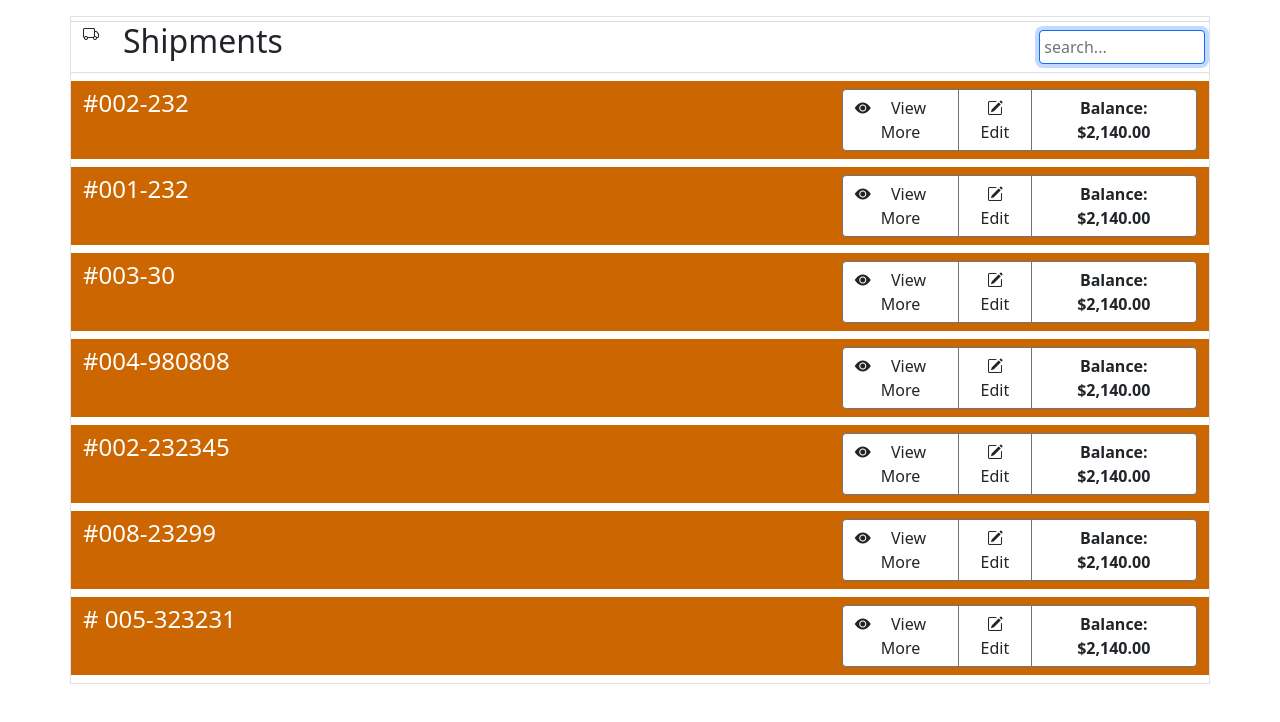
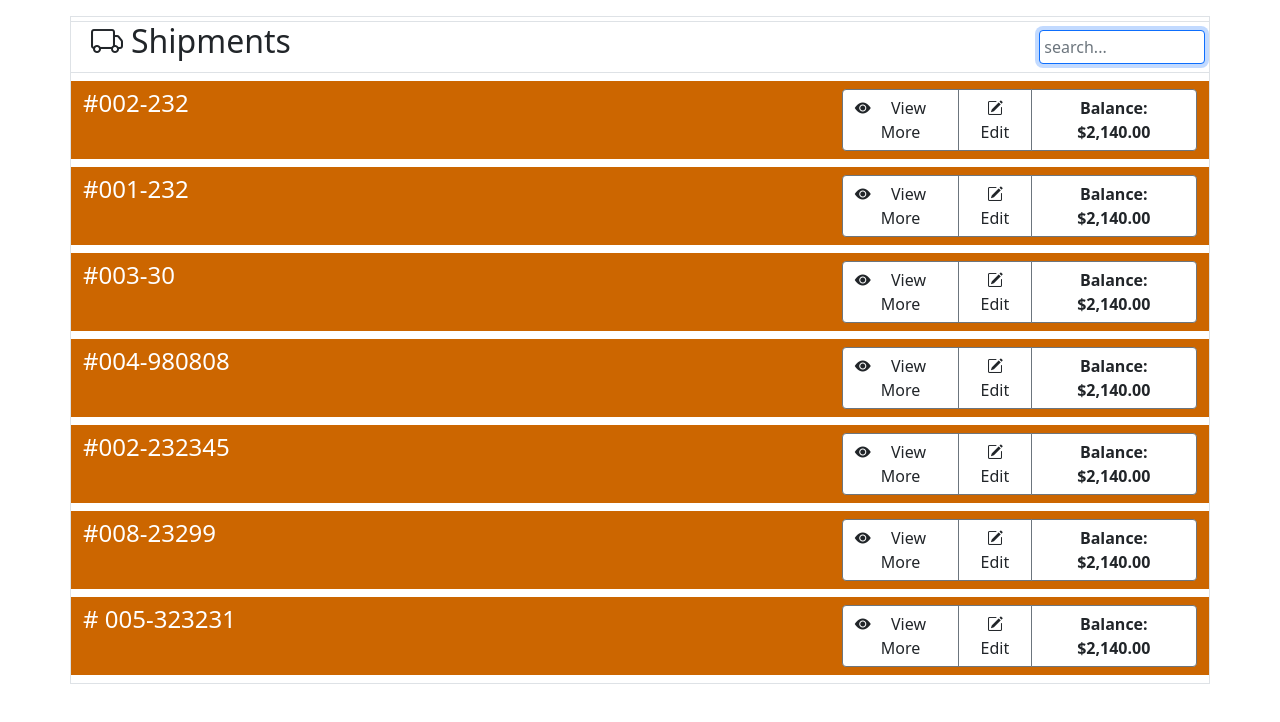
Before and after one commit to herssow21/Shipments, a plain HTML site: page index.html in a window 1280 px wide. Drawn offline with nearby package versions, Linux system fonts and the light colour scheme.

Commit message:
first commit

```diff
--- a/index.html
+++ b/index.html
@@ -22,8 +22,8 @@
       <!-- 1st row -->
       <div class="row border-top border-bottom mb-2">
         <div class="col-sm-10 title d-flex">
-          <i class="bi bi-truck"></i>
-          <h2 class="mx-4">Shipments</h2>
+
+          <h2><i class="bi bi-truck mx-2"></i>Shipments</h2>
         </div>
         <div class="col-sm-2 search-bar">
           <input
```
